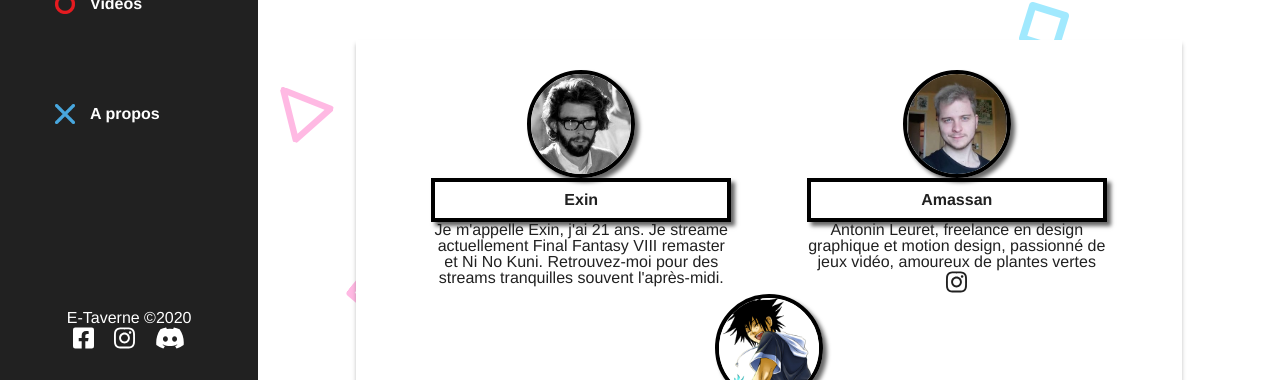
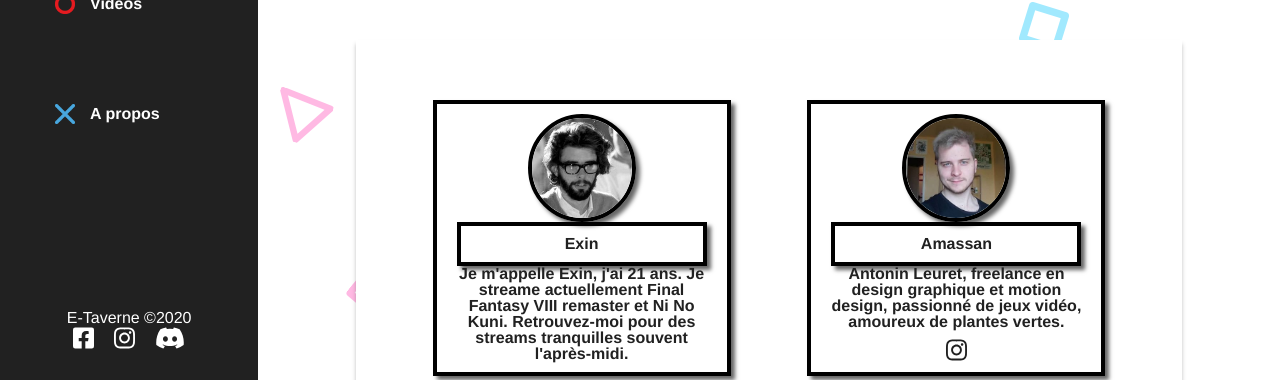
Before and after one commit to jeremyrts/etaverne, a Vue app: page / in a window 1280 px wide. Shown: the part 420-800 px from the top of the page. Built offline with nearby package versions, Linux system fonts and the light colour scheme; what vue-plugin-load-script would draw is missing.

Commit message:
Card layout for the streamers

```diff
--- a/src/components/TeamMember.vue
+++ b/src/components/TeamMember.vue
@@ -1,5 +1,6 @@
 <template>
   <div class="team-member">
+    <div class="top-container">
       <div class="image-container">
         <!-- <p>UNE IMAGE</p> -->
         <img :src="getImgUrl(filePicture)" alt="" class="streamerPicture">
@@ -9,7 +10,10 @@
         <p>
           {{description}}
         </p>
-      <a v-if="instagramLink" :href="instagramLink ? instagramLink : ''" target="_blank">
+      </div>
+    </div>
+    <div v-if="instagramLink" class="social-media-container">
+      <a :href="instagramLink ? instagramLink : ''" target="_blank">
         <FontAwesomeIcon
               class="logo-social-media social-media-member"
               :icon="['fab', 'instagram']"
@@ -56,9 +60,19 @@ export default {
 .team-member {
   display: flex;
   flex-direction: column;
-  margin: 0 30px;
+  margin: 30px 30px;
   align-items: center;
-  width: 300px;
+  width: 250px;
+  /* height: 400px; */
+  padding: 10px 20px;
+  border: 4px solid #000000;
+  box-shadow: 4px 4px 4px rgba(0, 0, 0, 0.6);
+  justify-content: space-between;
+}
+.top-container {
+  display: flex;
+  flex-direction: column;
+  align-items: center;
 }
 .image-container,
 .streamerPicture {
@@ -76,6 +90,9 @@ p#pseudo {
   padding: 10px;
   font-weight: bold;
 }
+.text-container p{
+  font-weight: bold;
+}
 .social-media-member {
   color: #212121
 }
--- a/src/views/Home.vue
+++ b/src/views/Home.vue
@@ -73,7 +73,7 @@
       </TeamMember>
       <TeamMember
         :pseudo="'Amassan'"
-        :description="'Antonin Leuret, freelance en design graphique et motion design, passionné de jeux vidéo, amoureux de plantes vertes'"
+        :description="'Antonin Leuret, freelance en design graphique et motion design, passionné de jeux vidéo, amoureux de plantes vertes.'"
         :filePicture="'Amassan.jpg'"
         :instagramLink="'https://www.instagram.com/_antonin_lrt/'"
       >
```
Lines whose indentation alone changed are shown as unchanged.
